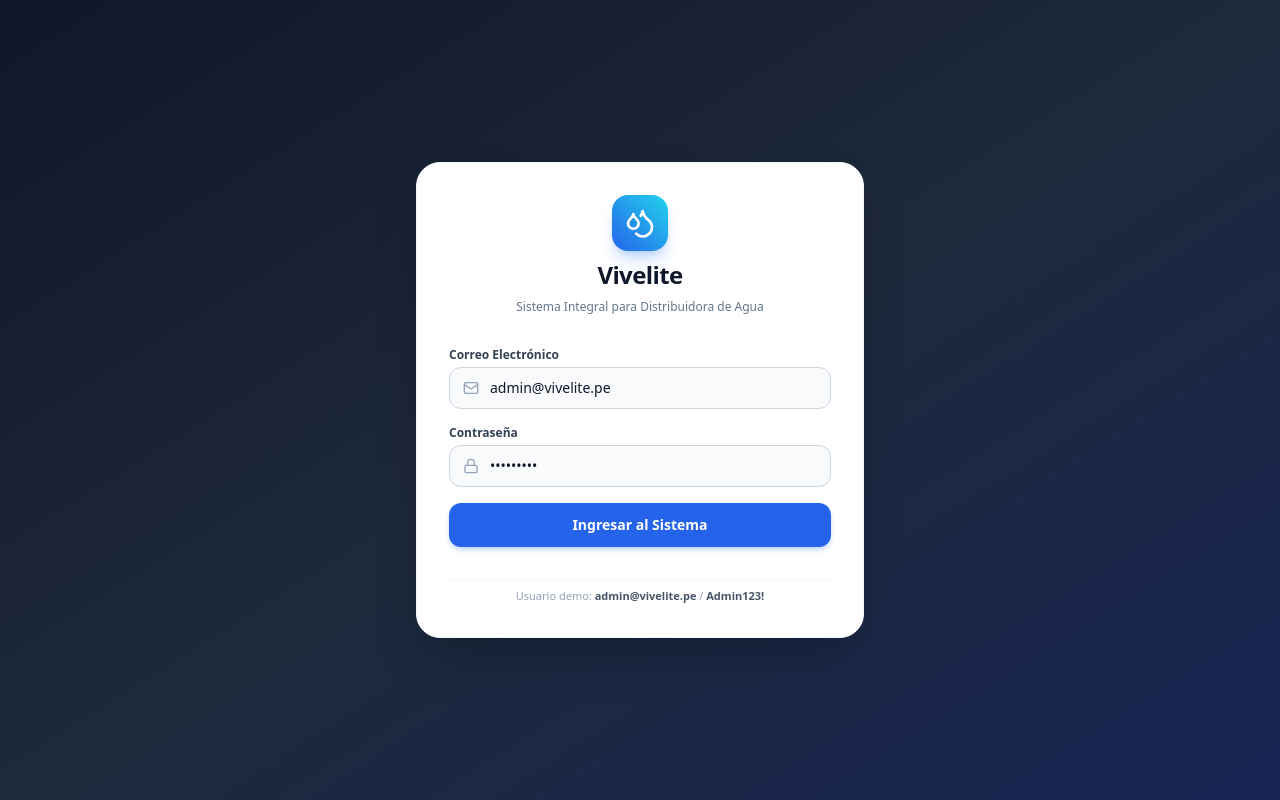
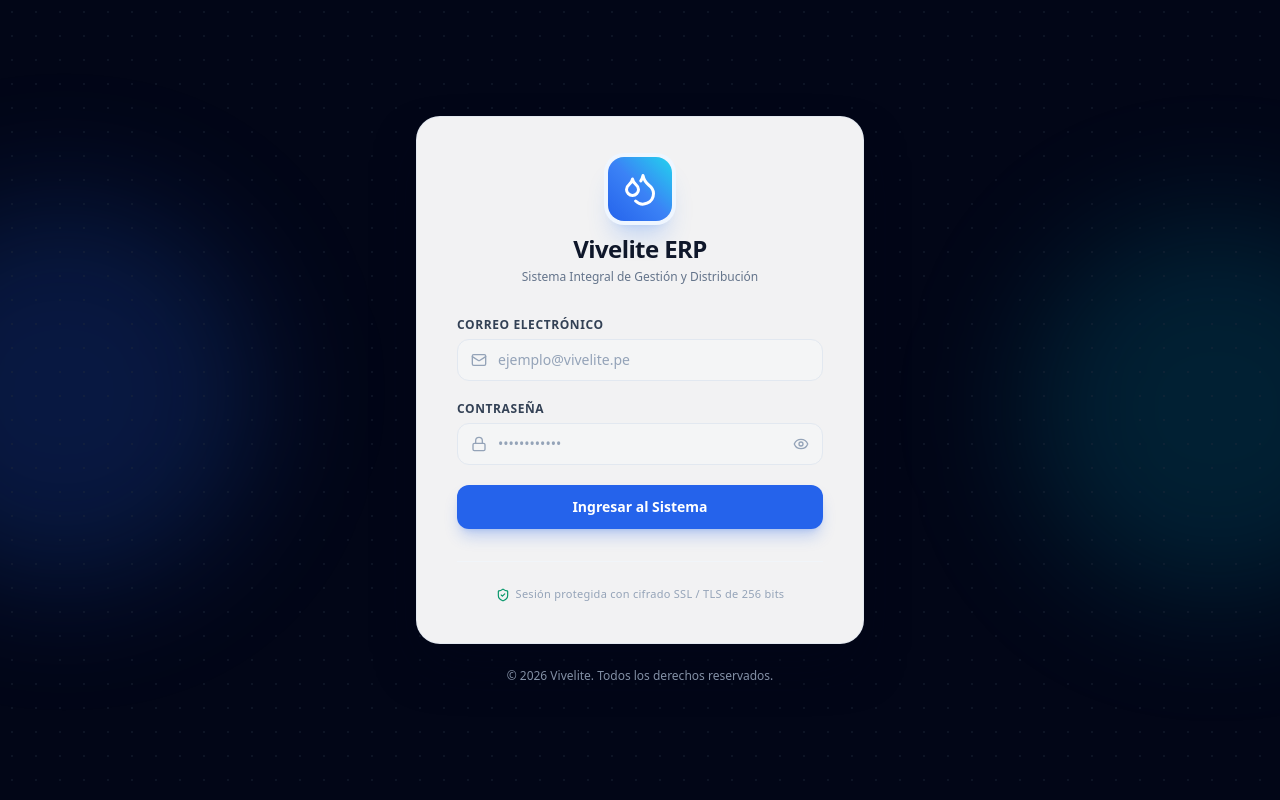
Before and after one commit to BrunoRasot/Sistema-ERP, a Next.js app in the folder frontend/: page /login in a window 1280 px wide. Built offline with nearby package versions, Linux system fonts and the light colour scheme; no server answers.

Commit message:
feat(auth): modernize login UI, remove demo text, and add password toggle

```diff
--- a/frontend/src/app/(auth)/login/page.tsx
+++ b/frontend/src/app/(auth)/login/page.tsx
@@ -2,18 +2,24 @@
 
 import React, { useState } from 'react';
 import { useRouter } from 'next/navigation';
-import { Droplets, Lock, Mail, Loader2, AlertCircle } from 'lucide-react';
+import { Droplets, Lock, Mail, Loader2, AlertCircle, Eye, EyeOff, ShieldCheck } from 'lucide-react';
 import { apiClient, ApiError } from '@/lib/api/client';
 
 export default function LoginPage() {
   const router = useRouter();
-  const [email, setEmail] = useState('admin@vivelite.pe');
-  const [password, setPassword] = useState('Admin123!');
+  const [email, setEmail] = useState('');
+  const [password, setPassword] = useState('');
+  const [showPassword, setShowPassword] = useState(false);
   const [isLoading, setIsLoading] = useState(false);
   const [errorMessage, setErrorMessage] = useState<string | null>(null);
 
   const handleSubmit = async (e: React.FormEvent) => {
     e.preventDefault();
+    if (!email.trim() || !password.trim()) {
+      setErrorMessage('Por favor, ingresa tu correo electrónico y contraseña.');
+      return;
+    }
+
     setIsLoading(true);
     setErrorMessage(null);
 
@@ -24,10 +30,9 @@ export default function LoginPage() {
         user: { id: string; email: string; firstName: string; lastName: string; role: string };
       }>('/auth/login', {
         method: 'POST',
-        body: JSON.stringify({ email, password }),
+        body: JSON.stringify({ email: email.trim().toLowerCase(), password }),
       });
 
-      // Guardar tokens y usuario en almacenamiento local
       localStorage.setItem('vivelite_access_token', data.accessToken);
       localStorage.setItem('vivelite_refresh_token', data.refreshToken);
       localStorage.setItem('vivelite_user', JSON.stringify(data.user));
@@ -37,7 +42,7 @@ export default function LoginPage() {
       if (err instanceof ApiError) {
         setErrorMessage(err.message);
       } else {
-        setErrorMessage('No se pudo conectar con el servidor. Verifique su conexión.');
+        setErrorMessage('Credenciales incorrectas o problema de conexión con el servidor.');
       }
     } finally {
       setIsLoading(false);
@@ -45,70 +50,105 @@ export default function LoginPage() {
   };
 
   return (
-    <div className="min-h-screen bg-gradient-to-br from-slate-900 via-slate-800 to-brand-950 flex flex-col justify-center items-center px-4 sm:px-6 lg:px-8">
-      <div className="w-full max-w-md space-y-8 bg-white p-8 rounded-3xl shadow-2xl border border-slate-100">
-        <div className="text-center space-y-2">
-          <div className="inline-flex w-14 h-14 rounded-2xl bg-gradient-to-tr from-brand-600 to-cyan-400 items-center justify-center text-white shadow-lg shadow-brand-500/30">
-            <Droplets className="w-8 h-8" />
+    <div className="relative min-h-screen bg-slate-950 flex flex-col justify-center items-center px-4 sm:px-6 lg:px-8 overflow-hidden select-none">
+      {/* Luces y degradados ambientales de fondo */}
+      <div className="absolute top-1/4 -left-32 w-96 h-96 bg-blue-600/20 rounded-full blur-3xl pointer-events-none" />
+      <div className="absolute bottom-1/4 -right-32 w-96 h-96 bg-cyan-500/15 rounded-full blur-3xl pointer-events-none" />
+      <div className="absolute inset-0 bg-[radial-gradient(#1e293b_1px,transparent_1px)] [background-size:24px_24px] opacity-40 pointer-events-none" />
+
+      <div className="relative w-full max-w-md">
+        {/* Contenedor principal de la tarjeta de inicio de sesión */}
+        <div className="bg-white/95 backdrop-blur-xl p-8 sm:p-10 rounded-3xl shadow-2xl shadow-slate-950/50 border border-slate-200/80">
+          {/* Encabezado e identidad de marca */}
+          <div className="text-center space-y-3 mb-8">
+            <div className="inline-flex w-16 h-16 rounded-2xl bg-gradient-to-tr from-blue-600 via-blue-500 to-cyan-400 items-center justify-center text-white shadow-xl shadow-blue-500/25 ring-4 ring-blue-50">
+              <Droplets className="w-9 h-9" />
             </div>
-          <h2 className="text-2xl font-extrabold text-slate-900 tracking-tight">
-            Vivelite
-          </h2>
-          <p className="text-xs text-slate-500 font-medium">
-            Sistema Integral para Distribuidora de Agua
+            <div>
+              <h1 className="text-2xl font-bold tracking-tight text-slate-900">
+                Vivelite ERP
+              </h1>
+              <p className="text-xs font-medium text-slate-500 mt-1">
+                Sistema Integral de Gestión y Distribución
               </p>
             </div>
+          </div>
 
+          {/* Alerta de Error */}
           {errorMessage && (
-          <div className="p-3.5 rounded-xl bg-rose-50 border border-rose-200 text-rose-700 text-xs font-medium flex items-center gap-2">
-            <AlertCircle className="w-4 h-4 shrink-0 text-rose-500" />
-            <span>{errorMessage}</span>
+            <div className="mb-6 p-3.5 rounded-xl bg-rose-50 border border-rose-200 text-rose-700 text-xs font-medium flex items-start gap-2.5 animate-in fade-in duration-200">
+              <AlertCircle className="w-4 h-4 shrink-0 text-rose-500 mt-0.5" />
+              <span className="leading-relaxed">{errorMessage}</span>
             </div>
           )}
 
-        <form onSubmit={handleSubmit} className="space-y-4">
+          {/* Formulario */}
+          <form onSubmit={handleSubmit} className="space-y-5">
             <div>
-            <label className="block text-xs font-semibold text-slate-700 mb-1">
+              <label
+                htmlFor="login-email"
+                className="block text-xs font-semibold uppercase tracking-wider text-slate-700 mb-1.5"
+              >
                 Correo Electrónico
               </label>
-            <div className="relative">
-              <div className="absolute inset-y-0 left-0 pl-3.5 flex items-center pointer-events-none text-slate-400">
+              <div className="relative group">
+                <div className="absolute inset-y-0 left-0 pl-3.5 flex items-center pointer-events-none text-slate-400 group-focus-within:text-blue-600 transition-colors">
                   <Mail className="w-4 h-4" />
                 </div>
                 <input
+                  id="login-email"
                   type="email"
                   required
+                  autoComplete="email"
                   value={email}
                   onChange={(e) => setEmail(e.target.value)}
                   placeholder="ejemplo@vivelite.pe"
-                className="w-full pl-10 pr-4 py-2.5 rounded-xl border border-slate-300 focus:outline-none focus:ring-2 focus:ring-brand-500 focus:border-brand-500 text-sm bg-slate-50 focus:bg-white transition"
+                  className="w-full pl-10 pr-4 py-2.5 rounded-xl border border-slate-200 focus:outline-none focus:ring-2 focus:ring-blue-500/20 focus:border-blue-600 text-sm bg-slate-50/50 hover:bg-slate-50 focus:bg-white text-slate-900 placeholder:text-slate-400 transition-all"
                 />
               </div>
             </div>
 
             <div>
-            <label className="block text-xs font-semibold text-slate-700 mb-1">
+              <label
+                htmlFor="login-password"
+                className="block text-xs font-semibold uppercase tracking-wider text-slate-700 mb-1.5"
+              >
                 Contraseña
               </label>
-            <div className="relative">
-              <div className="absolute inset-y-0 left-0 pl-3.5 flex items-center pointer-events-none text-slate-400">
+              <div className="relative group">
+                <div className="absolute inset-y-0 left-0 pl-3.5 flex items-center pointer-events-none text-slate-400 group-focus-within:text-blue-600 transition-colors">
                   <Lock className="w-4 h-4" />
                 </div>
                 <input
-                type="password"
+                  id="login-password"
+                  type={showPassword ? 'text' : 'password'}
                   required
+                  autoComplete="current-password"
                   value={password}
                   onChange={(e) => setPassword(e.target.value)}
-                placeholder="••••••••"
-                className="w-full pl-10 pr-4 py-2.5 rounded-xl border border-slate-300 focus:outline-none focus:ring-2 focus:ring-brand-500 focus:border-brand-500 text-sm bg-slate-50 focus:bg-white transition"
+                  placeholder="••••••••••••"
+                  className="w-full pl-10 pr-11 py-2.5 rounded-xl border border-slate-200 focus:outline-none focus:ring-2 focus:ring-blue-500/20 focus:border-blue-600 text-sm bg-slate-50/50 hover:bg-slate-50 focus:bg-white text-slate-900 placeholder:text-slate-400 transition-all"
                 />
+                <button
+                  type="button"
+                  tabIndex={-1}
+                  onClick={() => setShowPassword(!showPassword)}
+                  className="absolute inset-y-0 right-0 pr-3.5 flex items-center text-slate-400 hover:text-slate-600 focus:outline-none transition-colors"
+                  aria-label={showPassword ? 'Ocultar contraseña' : 'Ver contraseña'}
+                >
+                  {showPassword ? (
+                    <EyeOff className="w-4 h-4" />
+                  ) : (
+                    <Eye className="w-4 h-4" />
+                  )}
+                </button>
               </div>
             </div>
 
             <button
               type="submit"
               disabled={isLoading}
-            className="w-full py-3 px-4 rounded-xl text-sm font-bold text-white bg-brand-600 hover:bg-brand-700 focus:outline-none focus:ring-2 focus:ring-offset-2 focus:ring-brand-500 shadow-md shadow-brand-500/25 transition active:scale-95 disabled:opacity-50 flex items-center justify-center gap-2"
+              className="w-full mt-2 py-3 px-4 rounded-xl text-sm font-semibold text-white bg-blue-600 hover:bg-blue-700 active:scale-[0.99] focus:outline-none focus:ring-2 focus:ring-blue-500 focus:ring-offset-2 shadow-lg shadow-blue-600/25 transition-all duration-150 disabled:opacity-60 disabled:pointer-events-none flex items-center justify-center gap-2"
             >
               {isLoading ? (
                 <>
@@ -121,11 +161,19 @@ export default function LoginPage() {
             </button>
           </form>
 
-        <div className="pt-2 border-t border-slate-100 text-center">
-          <p className="text-[11px] text-slate-400">
-            Usuario demo: <span className="font-semibold text-slate-600">admin@vivelite.pe</span> / <span className="font-semibold text-slate-600">Admin123!</span>
+          {/* Insignia de Seguridad */}
+          <div className="mt-8 pt-6 border-t border-slate-100 flex items-center justify-center gap-1.5 text-slate-400">
+            <ShieldCheck className="w-3.5 h-3.5 text-emerald-600" />
+            <span className="text-[11px] font-medium tracking-wide">
+              Sesión protegida con cifrado SSL / TLS de 256 bits
+            </span>
+          </div>
+        </div>
+
+        {/* Pie de página empresarial */}
+        <p className="mt-6 text-center text-xs text-slate-400">
+          © {new Date().getFullYear()} Vivelite. Todos los derechos reservados.
         </p>
-        </div>
       </div>
     </div>
   );
```
Also changed, not shown: 1 other file (tests, documents, lock files or other folders). Lines whose indentation alone changed are shown as unchanged.
